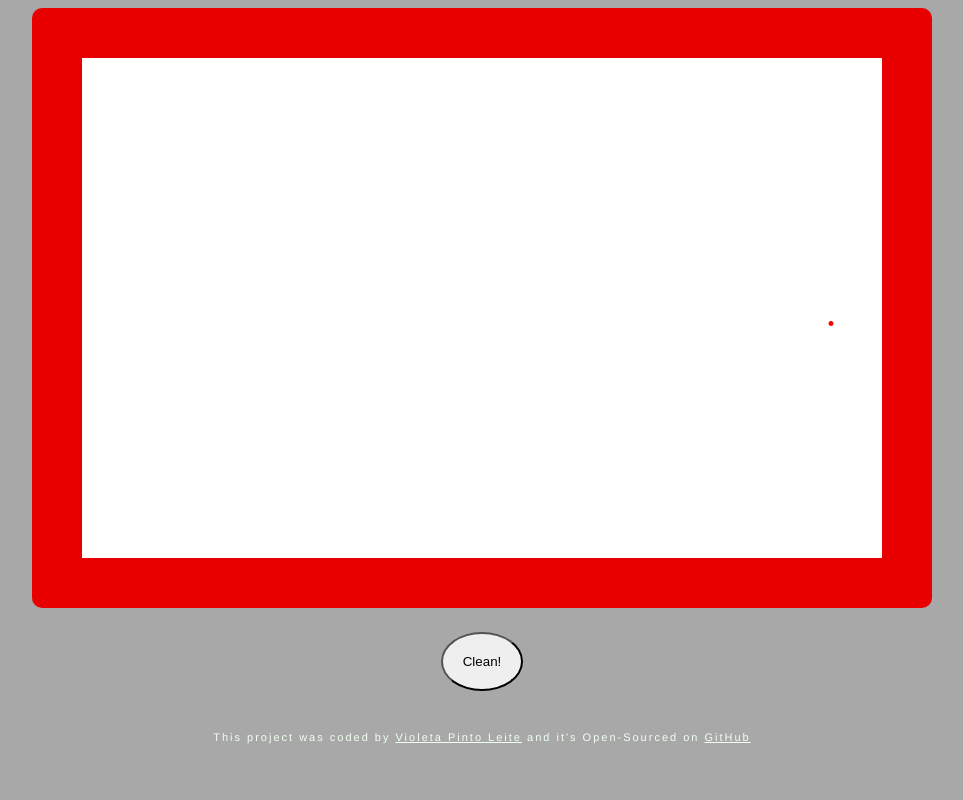
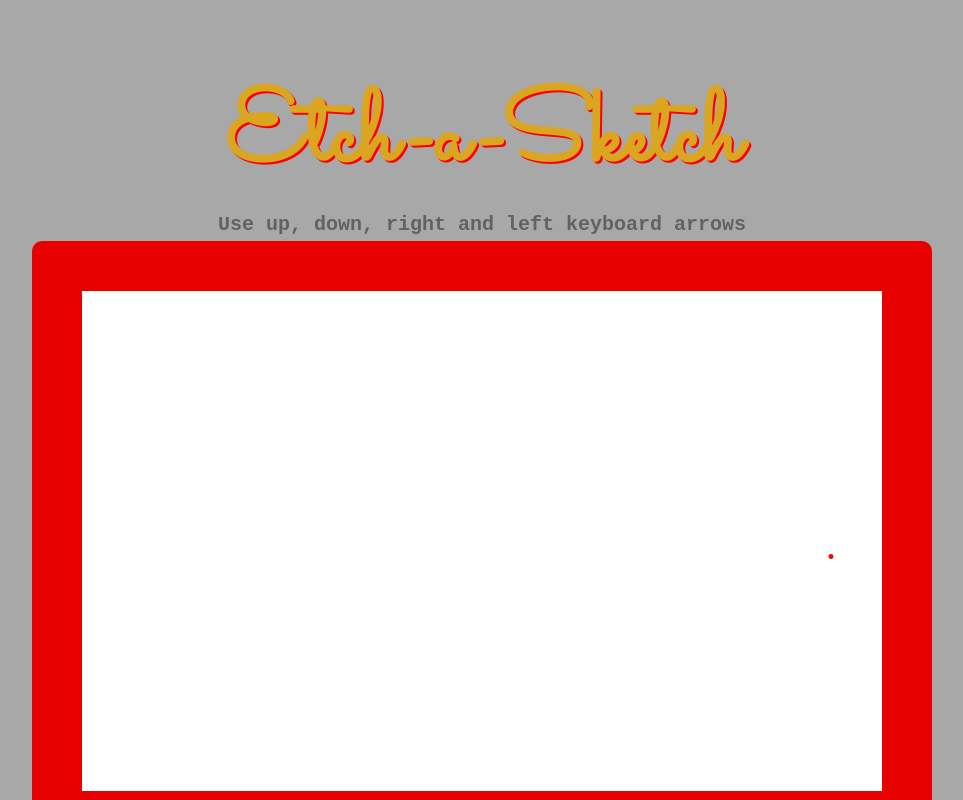
Before and after one commit to violetapintoleite/virtual-etch-a-sketch, a plain HTML site: page index.html in a window 1280 px wide. Shown: the top 800 px of the page, without its empty margins (158-1121 px from the left). Drawn offline with Linux system fonts and the light colour scheme.

Commit message:
Added h1, h2 and some CSS

```diff
--- a/index.html
+++ b/index.html
@@ -5,9 +5,15 @@
     <meta http-equiv="X-UA-Compatible" content="IE=edge" />
     <title>Virtual Etch-a-Sketch</title>
     <meta name="viewport" content="width=device-width, initial-scale=1" />
+    <link
+      href="https://fonts.googleapis.com/css2?family=Sacramento&display=swap"
+      rel="stylesheet"
+    />
   </head>
   <body>
     <div class="canvasWrap">
+      <h1>Etch-a-Sketch</h1>
+      <h2>Use up, down, right and left keyboard arrows</h2>
       <canvas width="1600" height="1000" id="etch-a-sketch"></canvas>
       <div class="buttons">
         <button class="shake">Clean!</button>
@@ -28,6 +34,22 @@
         background: #a8a8a8;
         min-height: 500px;
         text-align: center;
+      }
+
+      h1 {
+        font-family: "Sacramento", cursive;
+        color: goldenrod;
+        font-size: 100px;
+        margin-bottom: 0px;
+        padding: 0px;
+        text-shadow: 2px 2px red;
+      }
+      h2 {
+        margin-top: 0px;
+        margin-bottom: 5px;
+        font-size: 20px;
+        font-family: "Courier New", Courier, monospace;
+        color: rgba(83, 82, 81, 0.815);
       }
       footer {
         font-family: "Franklin Gothic Medium", Arial, sans-serif;
@@ -56,6 +78,8 @@
         border-radius: 50%;
         padding: 20px;
         margin: 20px;
+        box-shadow: 2px 2px grey;
+        font-family: "Franklin Gothic Medium", Arial, sans-serif;
       }
 
       @keyframes shake {
```
